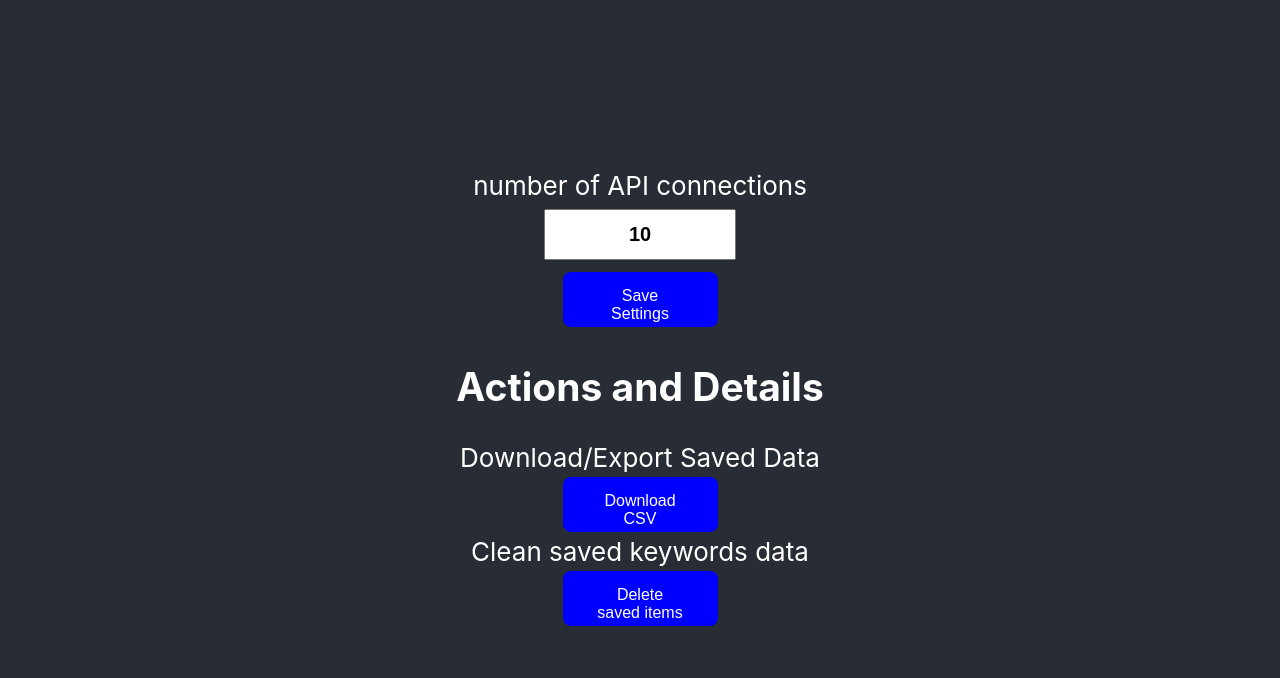
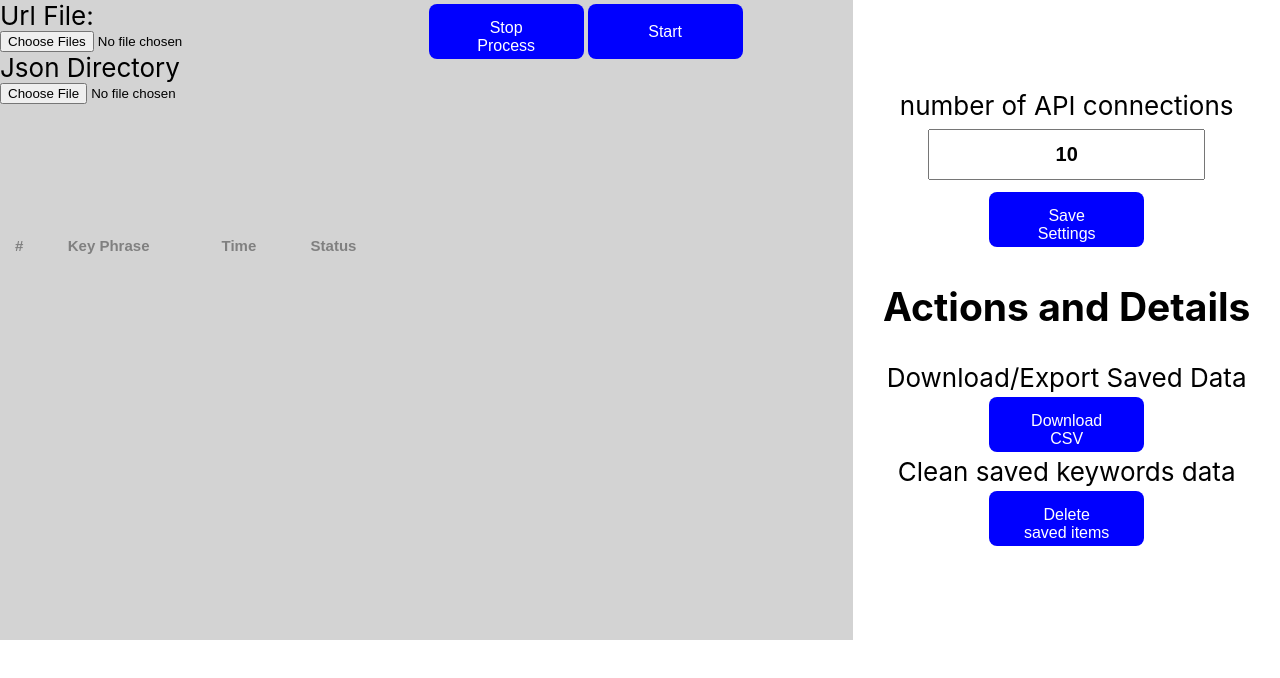
Before and after one commit to umangshrestha/google-api-extention, a React (Create React App) app: page / in a window 1280 px wide. Shown: the top 678 px of the page. Built offline with nearby package versions, Linux system fonts and the light colour scheme.

Commit message:
added grid ui

```diff
--- a/src/App.css
+++ b/src/App.css
@@ -1,36 +1,60 @@
 .App {
-  text-align: center;
+  text-align: left;
+  display: grid;
+  grid-template-columns: repeat(3, 1fr);
+  grid-auto-rows: 100px;
+  background-color: lightgray;
+  min-height: 80vh;
+
 }
 
-.App-logo {
-  height: 40vmin;
-  pointer-events: none;
+.BoxFiles {
+  justify-content: left;
+  grid-column: 1/4;
+  grid-row: 1/4;
+  font-size: calc(10px + 2vmin);
+  display: flex;
+  flex-direction: column;
 }
 
-@media (prefers-reduced-motion: no-preference) {
-  .App-logo {
-    animation: App-logo-spin infinite 20s linear;
-  }
+.BoxButtons {
+  justify-content: left;
+  grid-column:2 ;
+  grid-row: 1;
+  font-size: calc(10px + 2vmin);
+  display: flex;
+  flex-direction: row;
 }
 
-input[type=text] {
-  width: 40%;
-  padding: 12px 20px;
-  margin: 8px 0;
-  box-sizing: border-box;
-  font-size:14px;
-  font-weight: 100;
+.BoxTable {
+  grid-column:1 ;
+  grid-row: 3;
 }
 
-.App-header {
-  background-color: #282c34;
-  min-height: 100vh;
+.right{
+  background-color: white;
+  min-height: 80vh;
   display: flex;
   flex-direction: column;
   align-items: center;
   justify-content: center;
+  text-align: center;
   font-size: calc(10px + 2vmin);
-  color: white;
+  color: black;
+  grid-column: 3;
+  grid-row: 1;
+}
+
+
+.col{
+  background-color: white;
+  display: flex;
+  flex-direction: left;
+  align-items: left;
+  justify-content: left;
+  text-align: left;
+  font-weight:  bold;
+  color: black;
 }
 
 .App-link {
@@ -45,3 +69,11 @@ input[type=text] {
     transform: rotate(360deg);
   }
 }
+
+
+
+
+.Message {
+  background-color:tomato;
+  font-weight: bold;
+}
--- a/src/App.js
+++ b/src/App.js
@@ -1,14 +1,58 @@
-import { useEffect } from 'react';
+import { useEffect, useState } from 'react';
 import './App.css';
 import Button from './components/button';
+import Table from './components/table';
 
 function App() {
+
+  const [message, setMessage] = useState("");
+  const [url, setURL] = useState([]);
+
   useEffect(()=> {
     document.title ="Google Console Extention"
   })
+
+  const handleInput = (event) => {
+    const urlList = [...url];
+    const files = event.target.files;
+    setMessage(`${files.length} file uploaded`)
+    for (let file of event.target.files) {
+      let reader = new FileReader();
+      reader.readAsText(file);
+
+      reader.onload = (ev) => {
+        ev.target.result
+          .split(/\r\n|\n/)
+          .forEach(line => urlList.push(line));
+      }
+
+      reader.onerror = (event) => {
+        alert(event.target.error.name);
+      };
+    }
+    setURL(urlList);
+    setMessage(`${url.length} url found`);
+
+  }
+
   return (
+
     <div className="App">
-      <header className="App-header">
+       <div className="BoxFiles">
+        <label htmlFor="upload">Url File: </label>
+        <input type="file" id="upload" name="upload" multiple="multiple" onChange={handleInput} />
+        <label for="upload">Json Directory</label>
+        <input type="file" id="uploadJson" directory="" webkitdirectory="" />
+        <div className="Message"> {message} </div>
+      </div>
+      <div className="BoxButtons">
+        <button id="stop"  >Stop Process</button>
+        <button id="start" >Start</button>
+      </div>
+      <div className="BoxTable">
+        <Table />
+      </div>
+      <div className="right">
         <label htmlFor="num"> number of API connections </label>
         <input type="text" id="num" name="name" required minLength={0} maxLength={4} size={10} defaultValue={10} />
         <Button name="Save Settings" />
@@ -17,7 +61,7 @@ function App() {
         <Button name="Download CSV" label="Download/Export Saved Data"/>
         <Button name="Delete saved items" id="delete" label="Clean saved keywords data" />
 
-      </header>
+      </div>
     </div>
   );
 }
--- a/src/components/label.css
+++ b/src/components/label.css
@@ -1,5 +1,5 @@
 input[type=text] {
-    width: 15%;
+    width: 65%;
     padding: 12px 20px;
     margin: 8px 0;
     box-sizing: border-box;
--- /dev/null
+++ b/src/components/table.css
@@ -0,0 +1,42 @@
+table {
+    border-collapse: collapse;
+    margin: 25px 0;
+    font-size: 0.9em;
+    font-family: sans-serif;
+    min-width: 400px;
+    max-width: 400px;
+    table-layout: fixed;
+    align-self: center;
+    font-size: calc(10px + 2vmin);
+}
+
+thead tr {
+    background-color: #009879;
+    color: #ffffff;
+    text-align: left;
+}
+
+th, td {
+    padding: 12px 15px;
+    text-align: left;
+    color: gray;
+    font-size: 15px;
+}
+th {
+    font-weight: bold;
+}
+
+
+tr {
+    border-bottom: 1px solid #dddddd;
+
+}
+
+tr:last-of-type {
+    border-bottom: 2px solid #009879;
+}
+
+tr:hover th {
+    color: green;
+    font-size: 16px;
+}
--- /dev/null
+++ b/src/components/table.jsx
@@ -0,0 +1,16 @@
+import './table.css';
+
+const Table = (props) => (
+    <table>
+    <tbody>
+        <th>#</th>
+        <th>Key Phrase</th>
+        <th>Time</th>
+        <th>Status</th>
+    </tbody>
+    <tbody>
+    </tbody>
+    </table>
+)
+
+export default Table;
```
Also changed, not shown: 1 other file (tests, documents, lock files or other folders).
